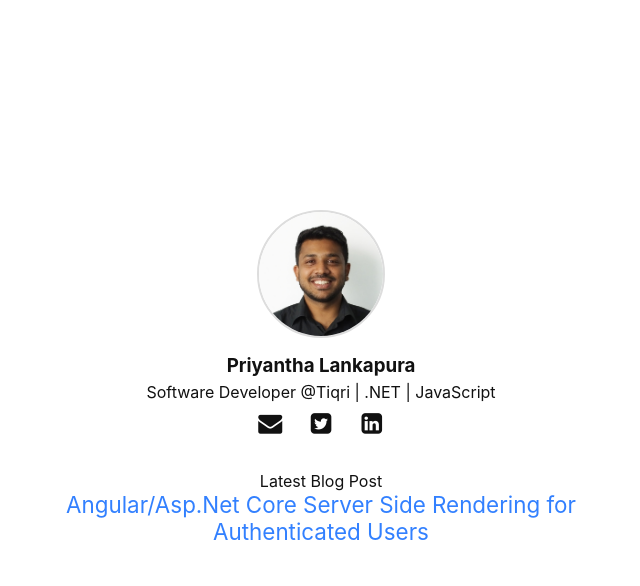
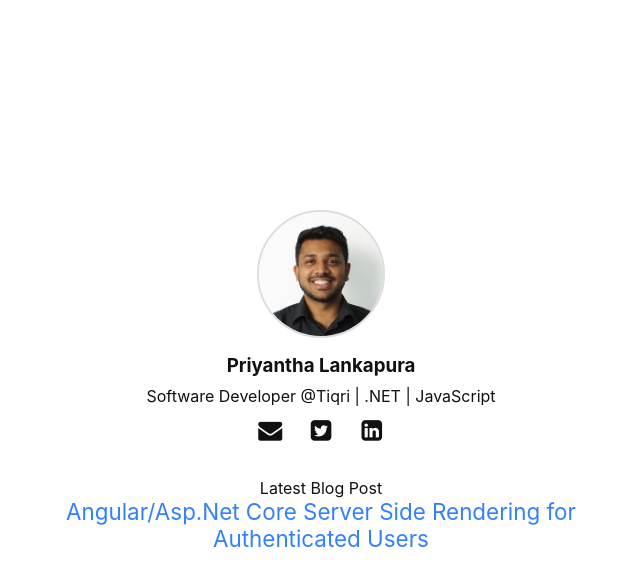
Before and after one commit to lankaapura/lankapura.net, a Jekyll site: the page built from index.html, in a window 1280 px wide. Shown: the top 586 px of the page, without its empty margins (319-959 px from the left). Built offline with Jekyll 4.4.1, drawn with Linux system fonts in a browser that asks for light colours; nearby versions of some CDN libraries; the list of posts is cut into pages by our own code.

Commit message:
px to em

```diff
--- a/_sass/home.scss
+++ b/_sass/home.scss
@@ -61,7 +61,7 @@ a {
 	top: 0;
 
 	.author__name, .author__bio{
-		margin: 0px 0px 5px 0px;
+		margin: 0 0 0.5em 0;
 	}
 
 	a {
```
